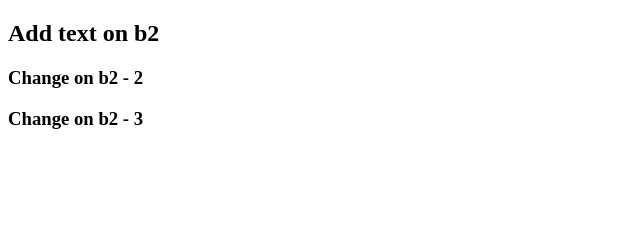
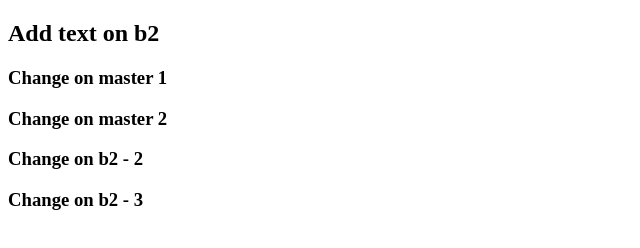
Before and after one commit to quanghungbk304/test4, a plain HTML site: page index.html in a window 1280 px wide. Shown: the whole page, without its empty margins (0-640 px from the left). Drawn offline with Linux system fonts and the light colour scheme.

Commit message:
add index on b2

```diff
--- a/index.html
+++ b/index.html
@@ -9,6 +9,8 @@
 </head>
 <body>
   <h2>Add text on b2</h2>
+  <h3>Change on master 1</h3>
+  <h3>Change on master 2</h3>
   <h3>Change on b2 - 2</h3>
   <h3>Change on b2 - 3</h3>
 </body>
```
